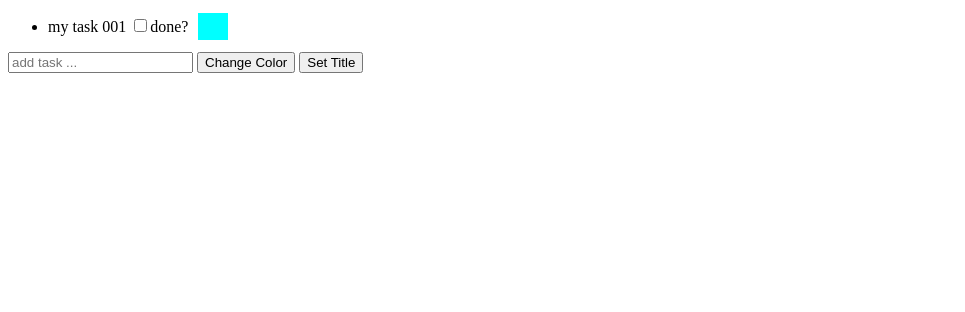
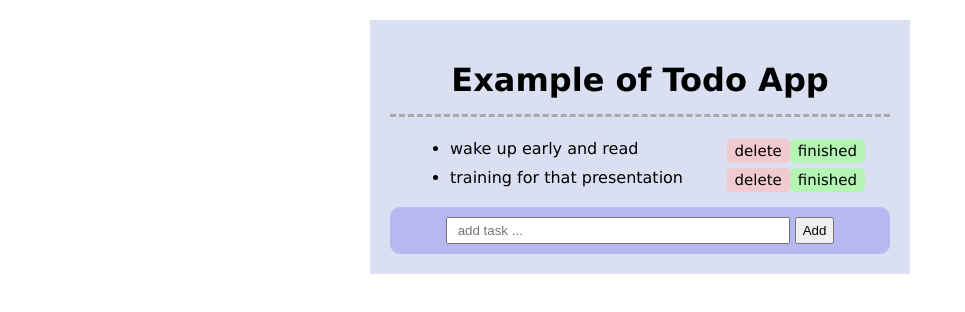
Before and after one commit to mmendesas/tiny-web, a website with bundled scripts: page public/index.html in a window 1280 px wide. Shown: the whole page, without its empty margins (0-965 px from the left). Built offline with nearby package versions, Linux system fonts and the light colour scheme; data requests are answered from the project's data file.

Commit message:
feat: implement todo-like app using current structure

```diff
--- a/db.json
+++ b/db.json
@@ -2,11 +2,11 @@
   "todos": [
     {
       "id": 1,
-      "title": "new thing"
+      "title": "wake up early and read"
     },
     {
-      "title": "new todo",
-      "id": 3
+      "title": "training for that presentation",
+      "id": 2
     }
   ]
 }
--- a/package.json
+++ b/package.json
@@ -8,7 +8,7 @@
   },
   "scripts": {
     "start:db": "json-server -w db.json",
-    "start:parcel": "npx parcel index.html",
+    "start:parcel": "npx parcel public/index.html",
     "start": "concurrently npm:start:*",
     "test": "jest --watch"
   },
--- a/index.html
+++ b/public/index.html
@@ -5,11 +5,12 @@
   <meta charset="UTF-8">
   <meta name="viewport" content="width=device-width, initial-scale=1.0">
   <title>Tiny Web</title>
+  <link rel="stylesheet" href="style.css">
 </head>
 
 <body>
   <div id="root"></div>
-  <script type="module" src="./src/index.ts"></script>
+  <script type="module" src="../src/index.ts"></script>
 </body>
 
 </html>
--- /dev/null
+++ b/public/style.css
@@ -0,0 +1,73 @@
+.app{
+  font-family: sans-serif;
+  text-align: center;
+
+  display: flex;
+  align-items: center;
+  justify-content: center;
+  flex-direction: column;
+}
+
+.todo-container {
+  width: 500px;
+  background-color: rgb(218, 224, 242);
+  padding: 20px;
+  font-family: Verdana, Geneva, Tahoma, sans-serif;
+  margin: 20px auto;
+}
+
+.todo-container h1 {
+  text-align: center;
+  padding-bottom: 15px;
+  border-bottom: 3px dashed #aaa;
+}
+
+.todo-container ul {
+  margin: 20px;
+}
+
+.todo-container ul li {
+  margin: 10px 0;
+  text-align: left;
+}
+
+.todo-item span:not(:first-child) {
+  float: right;
+  padding: 3px 8px;
+  border-radius: 5px;
+  font-size: 15px;
+  cursor: pointer;
+}
+
+.todo-item span.remove {
+  background-color: #f0cacf;
+}
+
+.todo-item span.finished {
+  background-color: #b4f5b4;
+  margin-right: 5px;
+}
+
+.todo-item span.line {
+  text-decoration: line-through;
+  color: #79a1b5;
+}
+
+.todo-input {
+  display: flex;
+  justify-content: center;
+
+  border-radius: 10px;
+  margin-top: 20px;
+  background: rgb(184, 184, 241);
+  padding: 10px;
+}
+
+.todo-input input {
+  padding: 4px 10px;
+  margin-right: 5px;
+}
+
+.todo-input input:first-child {
+  width: 320px;
+}
--- a/src/index.ts
+++ b/src/index.ts
@@ -1,14 +1,12 @@
 import { Todo } from './models/Todo';
-import { TodoContainer } from './views/TodoContainer';
 
-const root = document.getElementById('root');
+import { App } from './views/App';
+
+const root = document.getElementById('root') as HTMLElement;
 const todo = Todo.buildTodo({
-  title: 'my task 001',
-  color: 'cyan',
+  title: 'fake todo',
   done: false,
 });
 
-if (root) {
-  const container = new TodoContainer(root, todo);
-  container.render();
-}
+const app = new App(root, todo);
+app.initialize();
--- a/src/lib/models/Collection.ts
+++ b/src/lib/models/Collection.ts
@@ -9,7 +9,10 @@ export class Collection<T, K> {
   constructor(
     public baseURL: string, //
     public deserialize: (json: K) => T
-  ) {}
+  ) {
+    this.on('delete', ({ id }) => this.deleteItem(id));
+    this.on('add', (payload: K) => this.addItem(payload));
+  }
 
   get on() {
     return this.events.on;
@@ -17,6 +20,20 @@ export class Collection<T, K> {
 
   get trigger() {
     return this.events.trigger;
+  }
+
+  deleteItem(id: string): void {
+    console.log('item to delete', id, this.models);
+
+    this.models = this.models.filter((model: T) => {
+      return model.get('id') !== id;
+    });
+    this.trigger('change');
+  }
+
+  addItem(payload: K) {
+    console.log('collection add item', payload);
+    this.models.push(this.deserialize(payload));
   }
 
   fetch(): void {
--- a/src/lib/models/Events.ts
+++ b/src/lib/models/Events.ts
@@ -1,5 +1,5 @@
 // type alias
-type Callback = () => void;
+type Callback = (payload: any) => void;
 
 export class Events {
   events: { [key: string]: Callback[] } = {};
@@ -12,10 +12,10 @@ export class Events {
     this.events[eventName] = handlers;
   };
 
-  trigger = (eventName: string): void => {
+  trigger = (eventName: string, payload?: any): void => {
     const handlers = this.events[eventName];
     if (!handlers || handlers.length === 0) return;
 
-    handlers.forEach((cb: Callback) => cb());
+    handlers.forEach((cb: Callback) => cb(payload));
   };
 }
--- a/src/lib/models/Model.ts
+++ b/src/lib/models/Model.ts
@@ -11,9 +11,9 @@ interface ISync<T> {
   save(data: T): AxiosPromise;
 }
 
-interface IEvents {
-  on(eventName: string, callback: () => void): void;
-  trigger(eventName: string): void;
+interface IEvents<T> {
+  on(eventName: string, callback: (payload?: T) => void): void;
+  trigger(eventName: string, payload?: T): void;
 }
 
 export interface HasId {
@@ -23,7 +23,7 @@ export interface HasId {
 export class Model<T extends HasId> {
   constructor(
     private attributes: IAttributes<T>,
-    private events: IEvents,
+    private events: IEvents<T>,
     private sync: ISync<T>
   ) {}
 
--- a/src/lib/views/CollectionView.ts
+++ b/src/lib/views/CollectionView.ts
@@ -6,7 +6,7 @@ export abstract class CollectionView<T, K> {
     public collection: Collection<T, K>
   ) {}
 
-  abstract renderItem(mode: T, itemParent: Element): void;
+  abstract renderItem(model: T, itemParent: Element): void;
 
   render = (): void => {
     this.parent.innerHTML = '';
--- a/src/models/Todo.ts
+++ b/src/models/Todo.ts
@@ -4,6 +4,7 @@ import { Model } from '../lib/models/Model';
 import { Attributes } from '../lib/models/Attributes';
 import { Events } from '../lib/models/Events';
 import { Sync } from '../lib/models/Sync';
+import { Collection } from '../lib/models/Collection';
 
 const BASE_URL = 'http://localhost:3000/todos';
 
@@ -16,8 +17,19 @@ export class Todo extends Model<TodoProps> {
     );
   }
 
+  static buildCollection(): Collection<Todo, TodoProps> {
+    return new Collection<Todo, TodoProps>(
+      BASE_URL, //
+      (json: TodoProps) => Todo.buildTodo(json)
+    );
+  }
+
   setRandomColor(): void {
     const color = Math.floor(Math.random() * 16777215).toString(16);
     this.set({ color: `#${color}` });
   }
+
+  toogle(): void {
+    this.set({ done: !this.get('done') });
+  }
 }
--- /dev/null
+++ b/src/views/App.ts
@@ -0,0 +1,49 @@
+import { Collection } from '../lib/models/Collection';
+import { View } from '../lib/views/View';
+import { Todo } from '../models/Todo';
+import { TodoProps } from '../models/Todo.old';
+import { TodoForm } from './TodoForm';
+import { TodoList } from './TodoList';
+
+export class App extends View<Todo, TodoProps> {
+  private todos: Collection<Todo, TodoProps> = [];
+
+  initialize(): void {
+    this.todos = new Collection(
+      'http://localhost:3000/todos', //
+      (json: TodoProps) => Todo.buildTodo(json)
+    );
+
+    this.todos.fetch();
+    this.todos.on('change', () => {
+      this.render();
+    });
+
+    // listen to actions from current model (Form)
+    this.model.on('add', (payload: TodoProps | undefined): void => {
+      this.todos.trigger('add', payload);
+    });
+  }
+
+  regionsMap(): { [key: string]: string } {
+    return {
+      todoList: '.todo-list',
+      todoForm: '.todo-form',
+    };
+  }
+
+  onRender(): void {
+    new TodoList(this.regions.todoList, this.todos).render();
+    new TodoForm(this.regions.todoForm, this.model).render();
+  }
+
+  template(): string {
+    return `
+      <div class="todo-container">
+        <h1>Example of Todo App</h1>
+        <ul class='todo-list'></ul>
+        <div class='todo-form'></div>
+      </div>
+    `;
+  }
+}
--- a/src/views/TodoForm.ts
+++ b/src/views/TodoForm.ts
@@ -5,30 +5,30 @@ import { View } from '../lib/views/View';
 export class TodoForm extends View<Todo, TodoProps> {
   eventsMap(): { [key: string]: () => void } {
     return {
-      'click:.set-color': this.onSetColorClick,
-      'click:.set-title': this.onSetTitleClick,
+      'click:.add-task': this.onAddTask,
     };
   }
 
-  onSetColorClick = (): void => {
-    this.model.setRandomColor();
-  };
-
-  onSetTitleClick = (): void => {
+  onAddTask = (): void => {
     const input = this.parent.querySelector('.title') as HTMLInputElement;
     if (input) {
       const title = input.value;
       if (!title) return;
+
+      this.model.trigger('add', {
+        id: Math.floor(Math.random() * 100),
+        title,
+      });
       this.model.set({ title });
+      this.model.save();
     }
   };
 
   template(): string {
     return `
-      <div>
-        <input class="title" type="text" placeholder="add task ..." />
-        <button class="set-color">Change Color</button>
-        <button class="set-title">Set Title</button>
+      <div class="todo-input">
+        <input class='title' type="text" placeholder="add task ..." />
+        <button class="add-task">Add</button>
       </div>
     `;
   }
--- /dev/null
+++ b/src/views/TodoItem.ts
@@ -0,0 +1,32 @@
+import { View } from '../lib/views/View';
+import { Todo } from '../models/Todo';
+import { TodoProps } from '../models/Todo.old';
+
+export class TodoItem extends View<Todo, TodoProps> {
+  eventsMap(): { [key: string]: () => void } {
+    return {
+      'click:.finished': this.onToggleClick,
+      'click:.remove': this.onDeleteClick,
+    };
+  }
+
+  onToggleClick = (): void => {
+    this.model.toogle();
+  };
+
+  onDeleteClick = (): void => {
+    this.model.trigger('delete');
+  };
+
+  template(): string {
+    const done = !!this.model.get('done');
+
+    return `
+      <li class="todo-item">
+        <span class="${done ? 'line' : ''}">${this.model.get('title')}</span>
+        <span class="finished">finished</span>
+        <span class="remove">delete</span>
+      </li>
+    `;
+  }
+}
--- /dev/null
+++ b/src/views/TodoList.ts
@@ -0,0 +1,15 @@
+import { CollectionView } from '../lib/views/CollectionView';
+
+import { Todo } from '../models/Todo';
+import { TodoProps } from '../models/Todo.old';
+import { TodoItem } from './TodoItem';
+
+export class TodoList extends CollectionView<Todo, TodoProps> {
+  renderItem(model: Todo, itemParent: Element): void {
+    new TodoItem(itemParent, model).render();
+
+    model.on('delete', () => {
+      this.collection.trigger('delete', { id: model.get('id') });
+    });
+  }
+}
```
